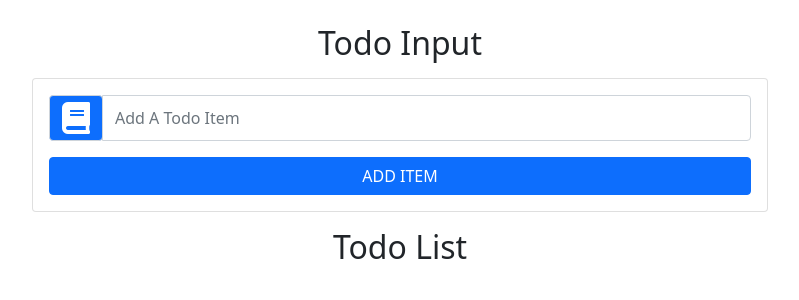
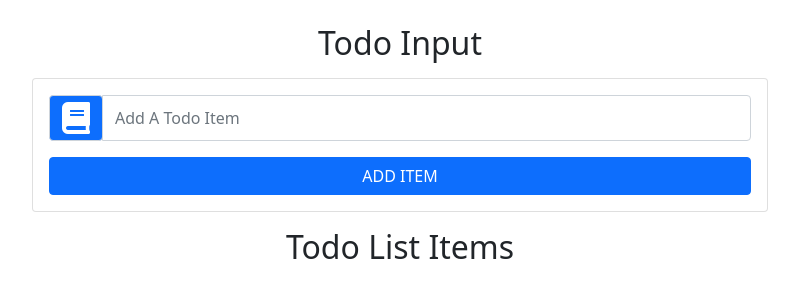
Before and after one commit to Obafemi-NG/todo-list-react, a React (Create React App) app: page / in a window 1280 px wide. Shown: the top 300 px of the page, without its empty margins (240-1039 px from the left). Built offline with nearby package versions, Linux system fonts and the light colour scheme.

Commit message:
my first commit

```diff
--- a/src/App.js
+++ b/src/App.js
@@ -39,7 +39,7 @@ export default class App extends Component {
             handleSubmit={this.handleSubmit}
             editItem={this.state.editItem}
           />
-          <h2 className = 'text-center text-capitalize' > todo list</h2>
+          <h2 className = 'text-center text-capitalize' > todo list items</h2>
           <TodoList
             items={this.state.items}
             handleEdit={this.handleEdit}
```
